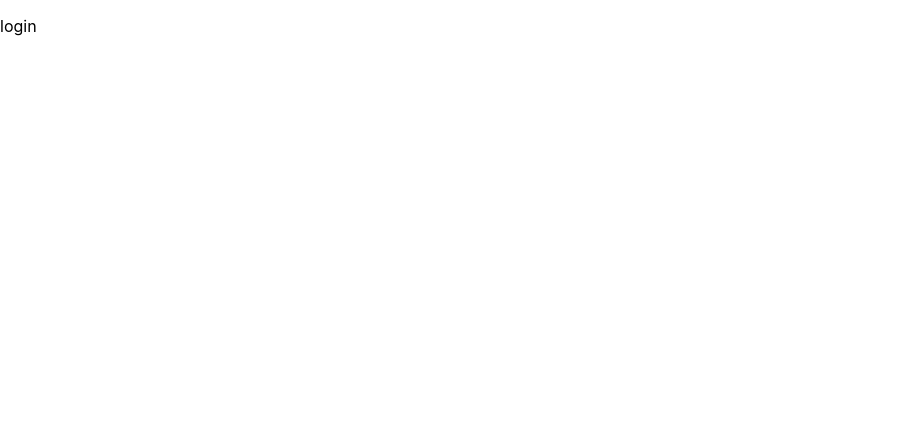
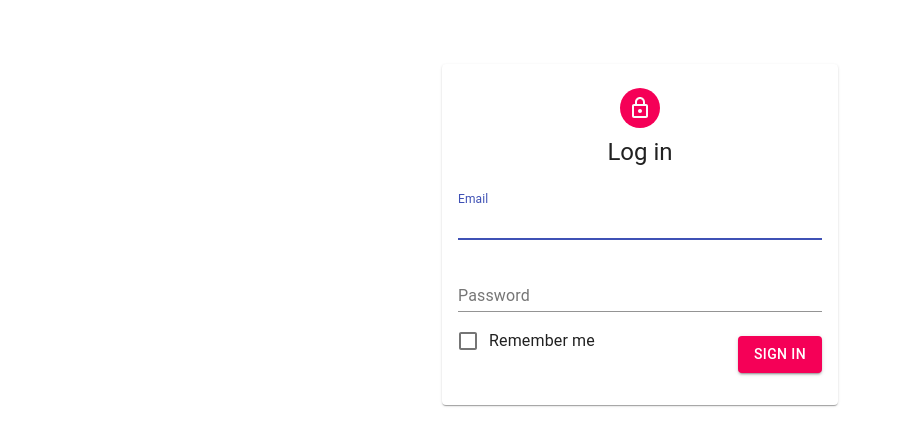
Before and after one commit to coteeq/vtf, a React (Create React App) app: page /login in a window 1280 px wide. Shown: the top 446 px of the page, without its empty margins (0-901 px from the left). Built offline with nearby package versions, Linux system fonts and the light colour scheme.

Commit message:
Implement login

```diff
--- a/src/components/Login.jsx
+++ b/src/components/Login.jsx
@@ -1,5 +1,173 @@
 import React from 'react';
+import Avatar from '@material-ui/core/Avatar';
+import Button from '@material-ui/core/Button';
+import CssBaseline from '@material-ui/core/CssBaseline';
+import TextField from '@material-ui/core/TextField';
+import FormControlLabel from '@material-ui/core/FormControlLabel';
+import Checkbox from '@material-ui/core/Checkbox';
+import Grid from '@material-ui/core/Grid';
+import LockOutlinedIcon from '@material-ui/icons/LockOutlined';
+import Typography from '@material-ui/core/Typography';
+import { withStyles } from '@material-ui/core/styles';
+import Container from '@material-ui/core/Container';
+import Paper from '@material-ui/core/Paper';
 
-export default function () {
-  return <p>login</p>
+import { Redirect } from 'react-router-dom';
+
+const styles = theme => ({
+  '@global': {
+    body: {
+      backgroundColor: theme.palette.common.white,
+    },
+  },
+  paper: {
+    marginTop: theme.spacing(8),
+    display: 'flex',
+    flexDirection: 'column',
+    alignItems: 'center',
+    padding: theme.spacing(2),
+  },
+  avatar: {
+    margin: theme.spacing(1),
+    backgroundColor: theme.palette.secondary.main,
+  },
+  form: {
+    width: '100%', // Fix IE 11 issue.
+    marginTop: theme.spacing(1),
+  },
+  submit: {
+    margin: theme.spacing(2, 0, 2),
+  },
+});
+
+class Login extends React.Component {
+  state = {
+    logged_in: false,
+  }
+
+  constructor(props) {
+    super(props);
+    this.state = {
+        email: '',
+        password: '',
+        logged_in: false,
+        email_error: '',
+        password_error: '',
+    }
+    this.handleChange = this.handleChange.bind(this);
+    this.login = this.login.bind(this);
+  }
+
+  handleChange(event) {
+    if (event.target.id === 'remember_me')
+      this.setState({ [event.target.id]: event.target.checked });
+    else
+      this.setState({ [event.target.id]: event.target.value });
+  }
+
+  componentWillMount() {
+    if (sessionStorage.getItem('logged_in')) {
+      this.setState({ logged_in: true });
+    }
+    else if (localStorage.getItem('logged_in')) {
+      for (const key of ['logged_in', 'email', 'remember_me']) {
+        sessionStorage.setItem(key, localStorage.getItem(key));
+      }
+      this.setState({ logged_in: true });
+    }
+    else {
+      this.setState({ logged_in: false });
+    }
+  }
+
+  login() {
+    if (this.state.email === 'qwe') {
+      sessionStorage.setItem('email', this.state.email)
+      sessionStorage.setItem('logged_in', true);
+      sessionStorage.setItem('remember_me', this.state.remember_me);
+
+      if (this.state.remember_me) {
+        for (const key of ['logged_in', 'email', 'remember_me']) {
+          localStorage.setItem(key, sessionStorage.getItem(key));
+        }
+      }
+
+      this.setState({
+        logged_in: true,
+      });
+    }
+    else {
+      this.setState({
+        email_error: 'This is not email',
+        password_error: 'Invalid password',
+      });
+    }
+  }
+
+  checkLoggedIn() {
+    if (this.state.logged_in)
+      return <Redirect to='/' />
+  }
+
+  render() {
+    const { classes } = this.props;
+
+    return (
+      <Container component="main" maxWidth="xs">
+        {this.checkLoggedIn()}
+        <CssBaseline />
+        <Paper className={classes.paper}>
+          <Avatar className={classes.avatar}>
+            <LockOutlinedIcon />
+          </Avatar>
+          <Typography component="h1" variant="h5">
+            Log in
+          </Typography>
+          <form className={classes.form} noValidate>
+            <TextField
+              id="email"
+              onChange={this.handleChange}
+              margin="normal"
+              fullWidth
+              label="Email"
+              name="email"
+              autoComplete="email"
+              autoFocus
+            />
+            <TextField
+              id="password"
+              onChange={this.handleChange}
+              margin="normal"
+              fullWidth
+              name="password"
+              label="Password"
+              type="password"
+              autoComplete="current-password"
+            />
+            <Grid container>
+              <Grid item xs>
+                <FormControlLabel
+                  control={<Checkbox value="true" color="primary" id="remember_me" onChange={this.handleChange} />}
+                  label="Remember me"
+                />
+              </Grid>
+              <Grid item>
+                <Button
+                  fullWidth
+                  variant="contained"
+                  color="secondary"
+                  className={classes.submit}
+                  onClick={this.login}
+                >
+                  Sign In
+                </Button>
+              </Grid>
+            </Grid>
+          </form>
+        </Paper>
+      </Container>
+    );
+  }
 }
+
+export default withStyles(styles, { withTheme: true })(Login);
```
